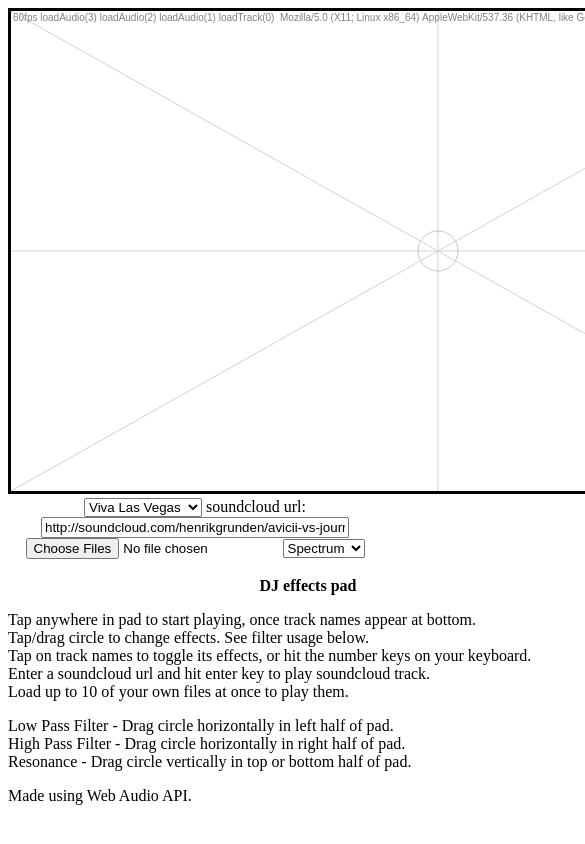
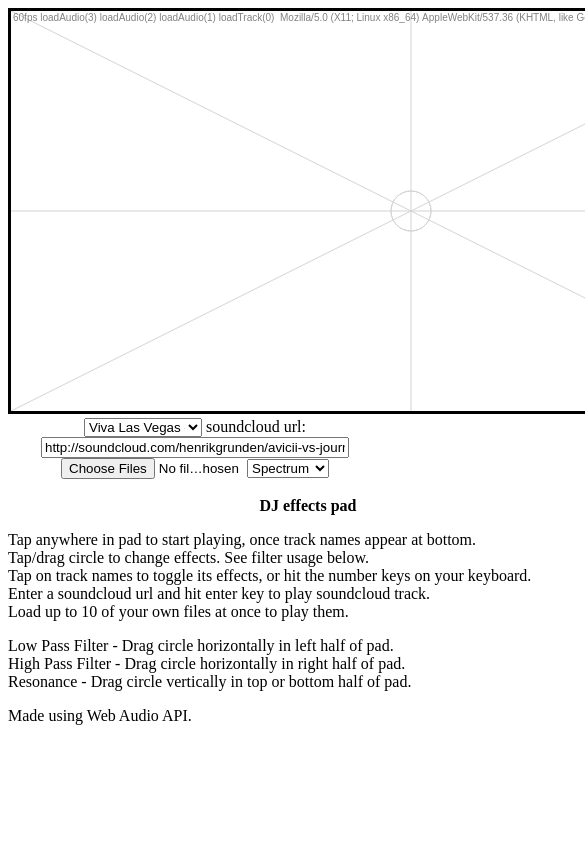
Before and after one commit to shu1/fxpad, a plain HTML site: page index.html in a window 390 px wide. Shown: the top 844 px of the page, 585 px wide, since content can reach past the window. Drawn offline with Linux system fonts and the light colour scheme.

Commit message:
Made canvas smaller again, to fit better on phones.

```diff
--- a/index.html
+++ b/index.html
@@ -6,13 +6,13 @@
 </head>
 <body>
 	<center>
-		<canvas id="gl" width="854" height="480" style="position:absolute; z-index:-1; border-style:solid"></canvas>
-		<canvas id="canvas" width="854" height="480" style="border-style:solid; touch-action:none"></canvas><br>
+		<canvas id="gl" width="800" height="400" style="position:absolute; z-index:-1; border-style:solid"></canvas>
+		<canvas id="canvas" width="800" height="400" style="border-style:solid; touch-action:none"></canvas><br>
 		<select id="stems" style="width:118px"></select>
 		<span id="span" style="display:none">soundcloud url:
 			<input type="url" id="url" style="width:300px" value="http://soundcloud.com/henrikgrunden/avicii-vs-journey-dont-stop"/>
 		</span>
-		<input type="file" id="file" multiple/>
+		<input type="file" id="file" multiple style="width:182px"/>
 		<select id="visualizer" style="width:82px"></select>
 	</center>
 	<br>
```
